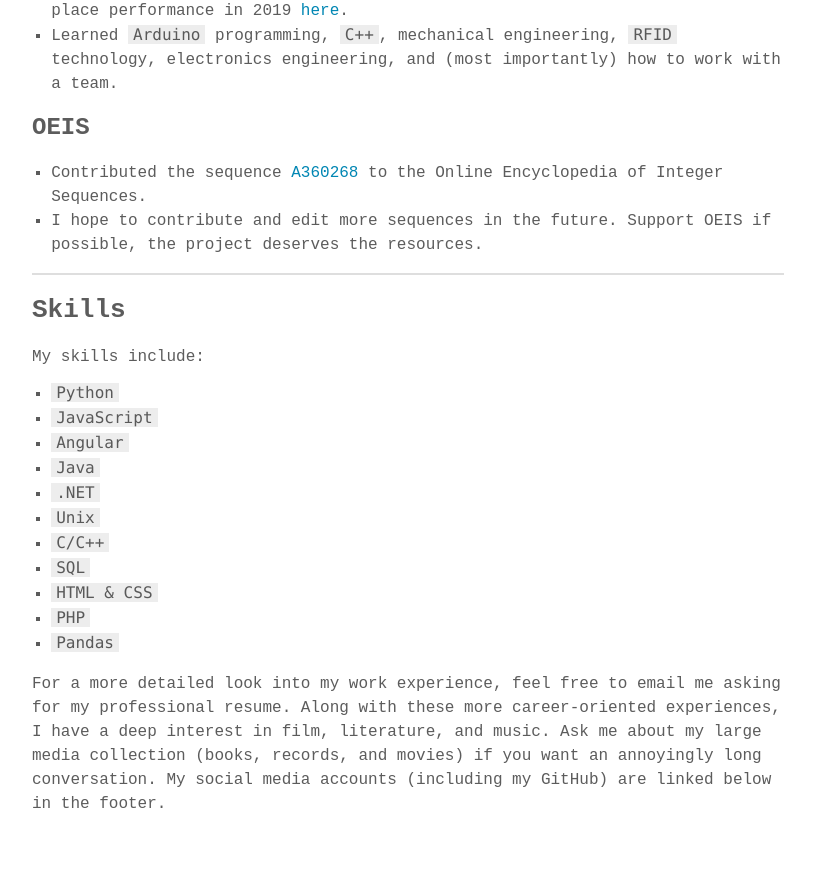
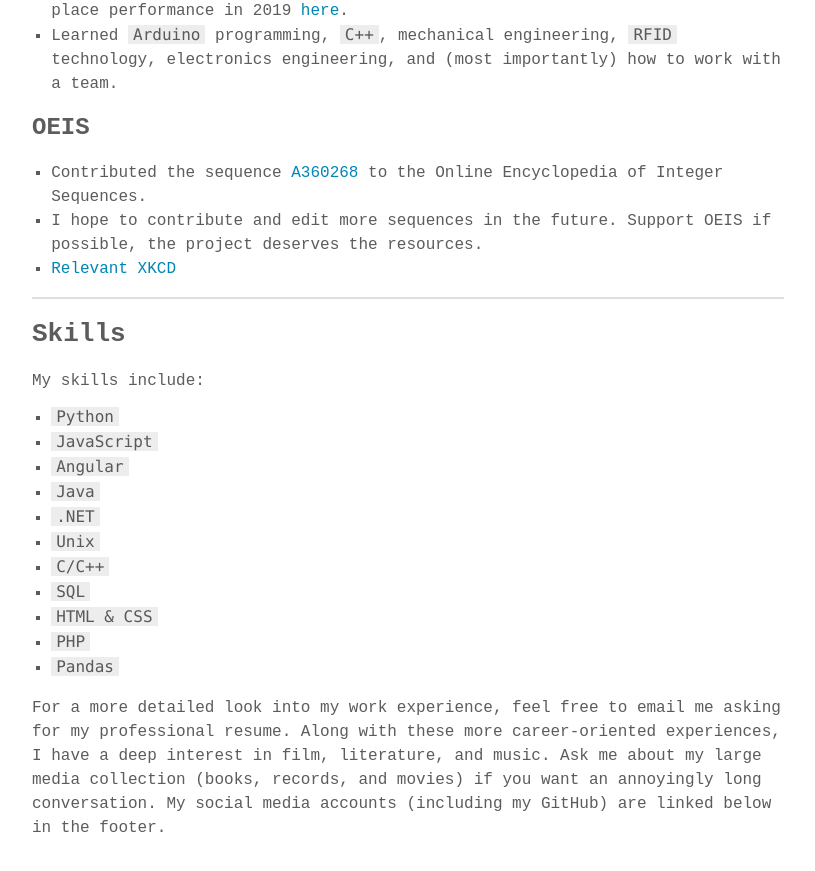
Before and after one commit to bunceandbean/bunceandbean.github.io, a Jekyll site: the page built from docs/about.md, in a window 1280 px wide and 900 px high, scrolled down 2186 px. Shown: the top 871 px of the window, without its empty margins (232-1047 px from the left). Built offline with Jekyll 4.4.1, drawn with Linux system fonts in a browser that asks for light colours; some web fonts are replaced.

Commit message:
Relevant XKCD

```diff
--- a/docs/about.md
+++ b/docs/about.md
@@ -55,6 +55,7 @@ Hi! I'm Ben Lilley, an undergraduate mathematics and computer science student at
 ### OEIS
 * Contributed the sequence [A360268](https://oeis.org/A360268/) to the Online Encyclopedia of Integer Sequences.
 * I hope to contribute and edit more sequences in the future. Support OEIS if possible, the project deserves the resources.
+* [Relevant XKCD](https://imgs.xkcd.com/comics/oeis_submissions.png)
 
 ---
 
```
